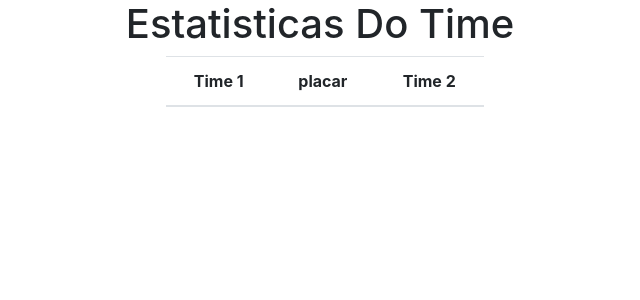
After one commit to leonardo-fabricio/Desafio_Web_Scraping_Fotebol, a Django app: page /estatisticas/1 in a window 1280 px wide. The commit adds this page. Shown: the top 300 px of the page, without its empty margins (320-960 px from the left). Run offline with Django 3.2, Linux system fonts and the light colour scheme; data comes from the database, SQL or seed files in the repository; both versions use the stored data as it was after the commit; lists and menus that the app fills with data are empty; some libraries are stand-ins or nearby versions.

Commit message:
botao de detalhes

```diff
--- /dev/null
+++ b/Projeto2/app/templates/estatisticas.html
@@ -0,0 +1,46 @@
+<!DOCTYPE html>
+{% load static %}
+{% csrf_token %}
+
+<html lang="en">
+<head>
+    <link rel="stylesheet" href="https://maxcdn.bootstrapcdn.com/bootstrap/4.0.0/css/bootstrap.min.css" integrity="sha384-Gn5384xqQ1aoWXA+058RXPxPg6fy4IWvTNh0E263XmFcJlSAwiGgFAW/dAiS6JXm" crossorigin="anonymous">
+    <meta charset="UTF-8">
+    <meta http-equiv="X-UA-Compatible" content="IE=edge">
+    <meta name="viewport" content="width=device-width, initial-scale=1.0">
+    <title>Estatisticas</title>
+    <link href="{% static 'css/style.css' %}" rel="stylesheet">
+</head>
+<body>
+    <h1 style="text-align: center;">Estatisticas Do Time</h1>
+    <div id="table-center">
+        <table class="table table-striped">
+            <Thead>
+              <tr>
+                <th>Time 1</th>
+                <th>placar</th>
+                <th>Time 2</th>
+              </tr>
+            </Thead>
+            <tbody>
+                {% for time in timea%}
+                <tr class="table-active">
+                  <td>{{time.timeA }}</td>
+                  <td>{{time.placar }}</td>
+                  <td>{{time.timeB }}</td>
+                </tr>
+              {% endfor%}
+              {% for time in timeb%}
+                <tr class="table-active">
+                  <td>{{time.timeA }}</td>
+                  <td>{{time.placar }}</td>
+                  <td>{{time.timeB }}</td>
+                </tr>
+              {% endfor%}
+
+            </tbody>
+          </table>
+    </div>
+
+</body>
+</html>
--- a/Projeto2/app/urls.py
+++ b/Projeto2/app/urls.py
@@ -1,4 +1,4 @@
-from app.views import index, cadastro, confirm_delete, webscraping
+from app.views import index, cadastro, confirm_delete, webscraping, estatisticas
 from django.urls import path
 
 
@@ -7,5 +7,6 @@ urlpatterns = [
     path('',index),
     path('cadastro',cadastro, name='cadastro'),
     path('confirm_delete/<int:id>', confirm_delete, name="confirme"),
-    path('webscraping', webscraping, name="webscraping")
+    path('webscraping', webscraping, name="webscraping"),
+    path('estatisticas/<str:sigla>',estatisticas, name="estatisticas"),
 ]
--- a/Projeto2/app/views.py
+++ b/Projeto2/app/views.py
@@ -2,7 +2,7 @@ from os import system
 from django import forms
 from django.forms.widgets import Select
 from django.shortcuts import get_object_or_404, redirect, render
-from .models import Time
+from .models import Time, jogos
 from .forms import TimeForm, TimesModel
 from django.contrib import messages
 import sqlite3
@@ -12,6 +12,16 @@ from time import sleep
 from datetime import datetime
 from selenium.webdriver.chrome.options import Options
 import os
+
+def conexao():
+    caminho = r"C:\Users\leonn\OneDrive\Área de Trabalho\Documents\Django\Projeto2\db.sqlite3"
+    con = None
+    try:
+        con = sqlite3.connect(caminho,check_same_thread=False)
+    except Error as ex:
+        print(ex)
+    return con
+vcon = conexao()
 
 # Create your views here.
 def index(request):
@@ -70,19 +80,28 @@ def cadastro(request):
     }
     return render(request,'cadastro.html', context)
 
+def estatisticas(request,sigla):
+    # conexao = vcon
+    # sql = r"SELECT * FROM jogos WHERE timeA = '"+str(sigla)+"' or timeB = '"+str(sigla)+"'"
+    # lista = []
+    # context = {}
+    # for p in jogos.objects.raw ('SELECT * FROM jogos WHERE timeA = "'+str(sigla)+ '" or timeB = "'+str(sigla)+ '"'):
+    #     lista.append(p)
+
+    # for x in range(len(lista)):
+    #     context["jogo"+str(x)] = lista[x]
+    timea = jogos.objects.filter(timeA = sigla)
+    timeb = jogos.objects.filter(timeB = sigla)
+    context = {
+        'timea':timea,
+        'timeb': timeb
+    }
+    return render(request,'estatisticas.html',context)
+
 def webscraping(request):
-    def conexao():
-        caminho = r"C:\Users\leonn\OneDrive\Área de Trabalho\Documents\Django\Projeto2\db.sqlite3"
-        con = None
-        try:
-            con = sqlite3.connect(caminho)
-        except Error as ex:
-            print(ex)
-        return con
-    vcon = conexao()
     def inserir(timeA,timeB,placar, rodada,serie):
         conexao = vcon
-        sql = r"INSERT INTO jogos (timeA,timeB,placar,Serie,rodada) VALUES('"+str(timeA)+"','"+str(timeB)+"','"+str(placar)+"','"+str(serie)+"','"+str(rodada)+"')"
+        sql = r"INSERT INTO app_jogos (timeA,timeB,placar,Serie,rodada) VALUES('"+str(timeA)+"','"+str(timeB)+"','"+str(placar)+"','"+str(serie)+"','"+str(rodada)+"')"
         try:
             c = conexao.cursor()
             c.execute(sql)
@@ -96,18 +115,20 @@ def webscraping(request):
         options.add_argument('--disable-dev-shm-usage')
         options.add_argument('-enable-webgl')
         options.add_argument('--no-sandbox')
+
         url = "https://ge.globo.com/futebol/brasileirao-serie-a/"
         driver = webdriver.Chrome(chrome_options= options, executable_path= r'C:\Users\leonn\OneDrive\Área de Trabalho\Documents\Django\Projeto2\app\chromedriver.exe')
         driver.get(url)
-        driver.refresh()
+        #driver.refresh()
         sleep(5)
         #sleep(10)
         lista1 = ['1','2','3','4','5','6','7','8','9','10']
-        for y in range(13):
+        totRodadas = 13
+        for y in range(totRodadas):
             sleep(2)
             for x in lista1:
                 rodada = driver.find_element_by_xpath('//*[@id="classificacao__wrapper"]/section/nav/span[2]')
-                if(rodada.text == '13ª RODADA' and (x=='9' or x=='10')): # ALGUNS JOGOS NÃO ACONTECERAM, ENTÃO O X-PATH DELES MUDAM
+                if(rodada.text == '13ª RODADA' and x=='10'): # ALGUNS JOGOS NÃO ACONTECERAM, ENTÃO O X-PATH DELES MUDAM
                     timeA = driver.find_element_by_xpath('//*[@id="classificacao__wrapper"]/section/ul/li['+x+']/div/div/div/div[2]/div[1]/span[1]')
                     timeB = driver.find_element_by_xpath('//*[@id="classificacao__wrapper"]/section/ul/li['+x+']/div/div/div/div[2]/div[3]/span[1]')
                     placar = driver.find_element_by_xpath('//*[@id="classificacao__wrapper"]/section/ul/li['+x+']/div/div/div/div[2]/div[2]')
@@ -124,7 +145,6 @@ def webscraping(request):
                     inserir(timeA.text,timeB.text,placar.text,rodada.text,'A')
             driver.find_element_by_xpath('//*[@id="classificacao__wrapper"]/section/nav/span[1]').click()
         driver.quit()
-        return redirect('/')
 
     def scrapingSerieB():
 
@@ -156,9 +176,8 @@ def webscraping(request):
                     inserir(timeA.text,timeB.text,placar.text,rodada.text,'B')
             driver.find_element_by_xpath('//*[@id="classificacao__wrapper"]/section/nav/span[1]').click()
         driver.quit()
-        return redirect('/')
 
-    # scraping()
+    scraping()
     scrapingSerieB()
     return render(request,'index.html')
 
--- a/Projeto2/static/css/style.css
+++ b/Projeto2/static/css/style.css
@@ -15,15 +15,12 @@ input{
     margin-top: 10%;
 }
 img{
-    margin-left: 3%;
     justify-content: center !important;
-    margin-left: 42%;
     margin-bottom: 10px;
 }
 table{
-    width: 30% !important;
+    width: 40% !important;
     justify-content: center !important;
-    margin-left: 36%;
 }
 nav{
     color: white;
@@ -34,3 +31,39 @@ nav{
 #delete{
     text-align: center;
 }
+#left{
+    float: left !important;
+    margin-left: 20%;
+}
+#rigth{
+    float: right !important;
+    margin-right: 20%;
+}
+#btn-remover{
+    height: 20px;
+}
+#btn-lupa{
+    margin-top: 6px;
+    padding: 3px;
+    height: 20px;
+}
+/* tabela */
+#table-center{
+    margin-left: 38%;
+}
+td
+{
+    height: 50px;
+    width: 50px;
+}
+
+#table-center td
+{
+    text-align: center;
+    vertical-align: middle;
+}
+#table-center th
+{
+    text-align: center;
+    vertical-align: middle;
+}
```
Also changed, not shown: Projeto2/app/models.py (+7 -0 lines), Projeto2/app/templates/index.html (+13 -3 lines), Projeto2/app/migrations/0005_jogos.py (added), Projeto2/db.sqlite3, Projeto2/static/img/lupa.png (added), Projeto2/static/img/remover.png (added).
